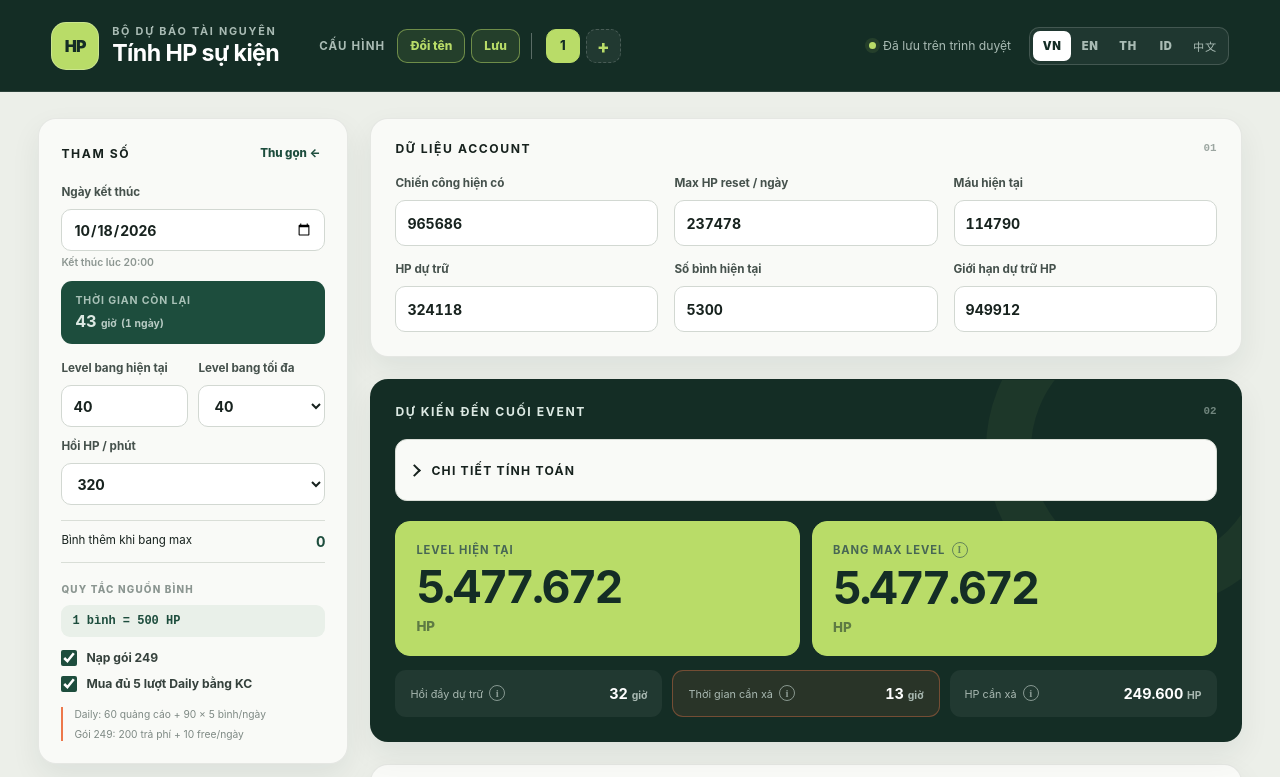
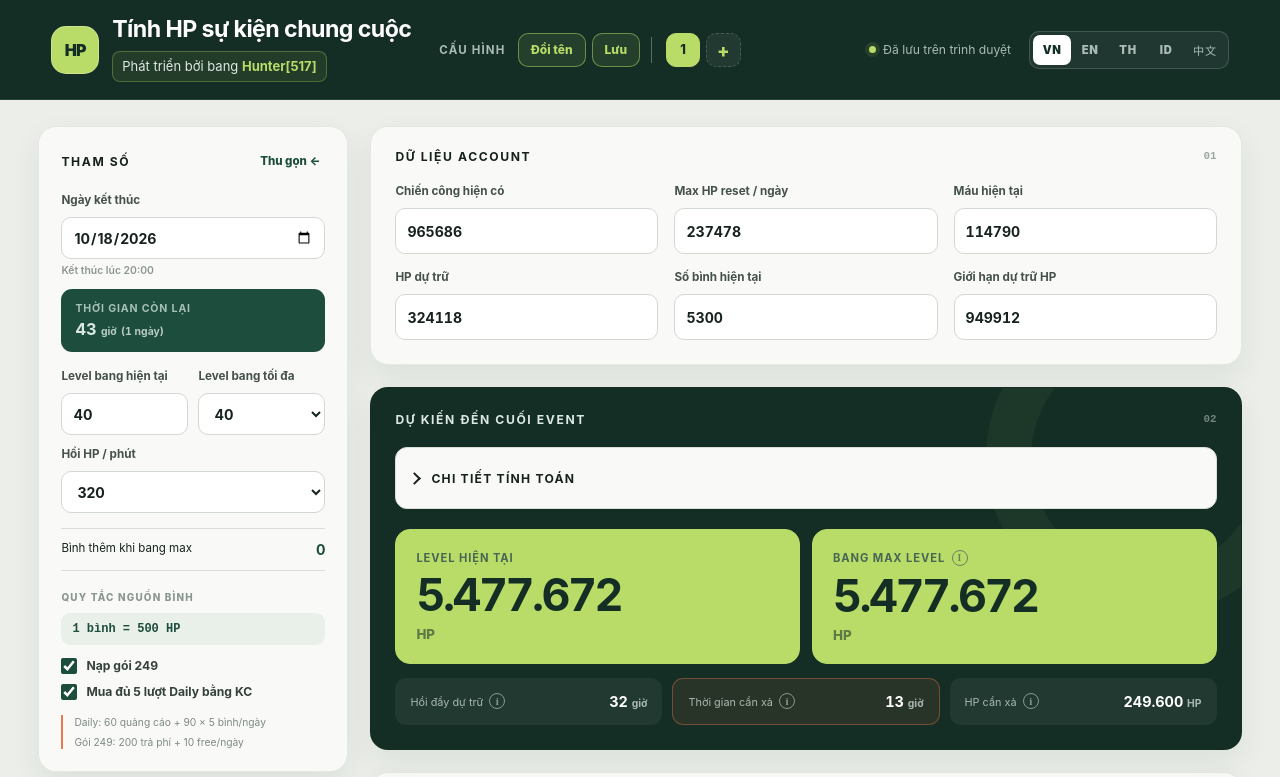
Before and after one commit to kiennguyenkt/hp-cc, a React (Vite) app: page / in a window 1280 px wide. Shown: the top 777 px of the page. Built offline with nearby package versions, Linux system fonts and the light colour scheme.

Commit message:
Update event title and add Hunter guild credit

```diff
--- a/index.html
+++ b/index.html
@@ -4,8 +4,8 @@
     <meta charset="UTF-8" />
     <meta name="viewport" content="width=device-width, initial-scale=1.0" />
     <meta name="theme-color" content="#14251f" />
-    <meta name="description" content="Công cụ tính HP và số bình dự kiến đến cuối sự kiện." />
-    <title>HP Event Calculator</title>
+    <meta name="description" content="Công cụ tính HP và số bình dự kiến đến cuối sự kiện chung cuộc (Doomday event)." />
+    <title>Tính HP sự kiện chung cuộc</title>
   </head>
   <body>
     <div id="root"></div>
--- a/src/components/Header.tsx
+++ b/src/components/Header.tsx
@@ -24,8 +24,8 @@ export function Header({ configs, activeId, locale, saveStatus, onSave, onRename
       <div className="topbar__brand">
         <span className="brand-mark" aria-hidden="true">HP</span>
         <div>
-          <p className="eyebrow">{t('eyebrow')}</p>
           <h1>{t('appTitle')}</h1>
+          <p id="51921435" className="dev-ingame-id">{t('developerCredit')} <strong>Hunter[517]</strong></p>
         </div>
       </div>
 
--- a/src/hooks/useLocale.ts
+++ b/src/hooks/useLocale.ts
@@ -11,7 +11,10 @@ export function useLocale() {
   const numberFormat = useMemo(() => new Intl.NumberFormat(numberLocales[locale], { maximumFractionDigits: 0 }), [locale]);
   const format = useCallback((value: number | null) => value === null || !Number.isFinite(value) ? t('invalid') : numberFormat.format(value), [numberFormat, t]);
 
-  useEffect(() => { document.documentElement.lang = locale; }, [locale]);
+  useEffect(() => {
+    document.documentElement.lang = locale;
+    document.title = t('appTitle');
+  }, [locale, t]);
 
   const changeLocale = (nextLocale: Locale) => {
     setLocale(nextLocale);
--- a/src/i18n.ts
+++ b/src/i18n.ts
@@ -4,18 +4,18 @@ type LocalizedText = Record<Locale, string>;
 
 export const messages = {
   appTitle: {
-    vi: "Tính HP sự kiện",
-    en: "Event HP Calculator",
-    th: "เครื่องคำนวณ HP อีเวนต์",
-    id: "Kalkulator HP Event",
-    zh: "活动 HP 计算器",
+    vi: "Tính HP sự kiện chung cuộc",
+    en: "Doomday Event HP Calculator",
+    th: "เครื่องคำนวณ HP อีเวนต์ Doomday",
+    id: "Kalkulator HP Event Doomday",
+    zh: "Doomday 活动 HP 计算器",
   },
-  eyebrow: {
-    vi: "Bộ dự báo tài nguyên",
-    en: "Resource projection",
-    th: "การคาดการณ์ทรัพยากร",
-    id: "Proyeksi sumber daya",
-    zh: "资源预测",
+  developerCredit: {
+    vi: "Phát triển bởi bang",
+    en: "Developed by guild",
+    th: "พัฒนาโดยกิลด์",
+    id: "Dikembangkan oleh guild",
+    zh: "开发公会：",
   },
   config: {
     vi: "Cấu hình",
--- a/src/styles.css
+++ b/src/styles.css
@@ -33,7 +33,9 @@ button:focus-visible, input:focus-visible, select:focus-visible, summary:focus-v
 .topbar__brand, .topbar__controls, .header-meta, .config-area { display: flex; align-items: center; }
 .topbar__brand { gap: 13px; min-width: 240px; }
 .brand-mark { display: grid; place-items: center; width: 48px; height: 48px; border: 1px solid rgba(255,255,255,.25); border-radius: 15px; color: var(--primary-dark); background: var(--accent); font-weight: 900; letter-spacing: -.05em; }
-.eyebrow { margin: 0 0 3px; color: #a9bbb4; font-size: .68rem; font-weight: 700; text-transform: uppercase; letter-spacing: .16em; }
+.dev-ingame-id { width: fit-content; margin: 8px 0 0; padding: 5px 9px; border: 1px solid rgba(185,220,104,.3); border-radius: 8px; color: #dfe8e4; background: rgba(185,220,104,.09); font-size: .8125rem; line-height: 1.5; }
+.dev-ingame-id strong { color: var(--accent); font-weight: 750; white-space: nowrap; }
+.brand-mark { flex-shrink: 0; }
 h1 { margin: 0; font-size: clamp(1.1rem, 2vw, 1.45rem); line-height: 1.1; letter-spacing: -.025em; }
 .topbar__controls { flex: 1; justify-content: space-between; gap: 25px; min-width: 0; }
 .config-area { gap: 12px; min-width: 0; }
```
Also changed, not shown: specs/wireframe.md (+4 -2 lines).
